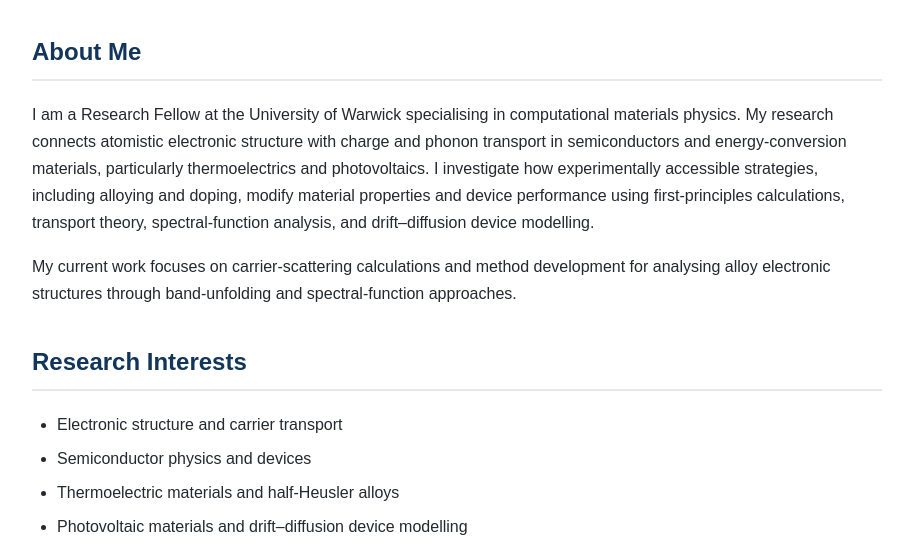
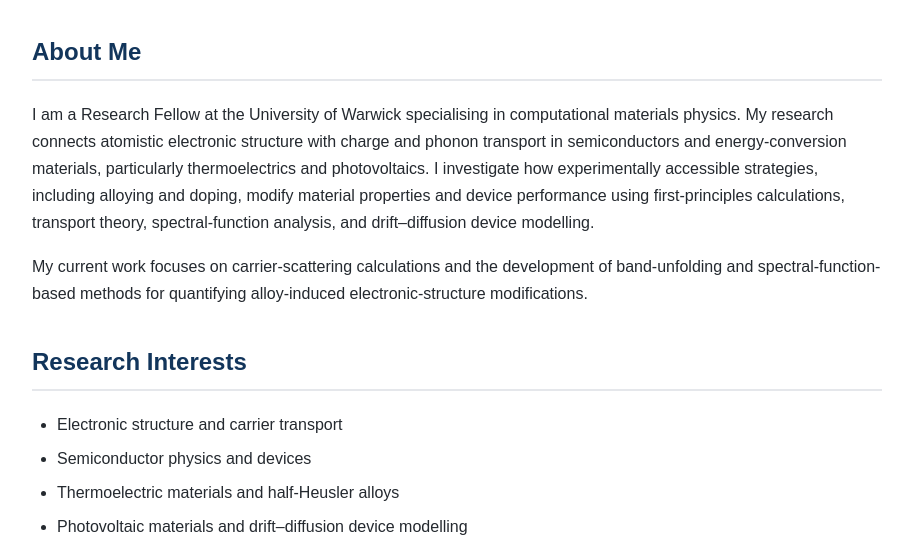
Before and after one commit to KukretiS/KukretiS.github.io, a plain HTML site: page index.html in a window 1280 px wide. Shown: the part 224-768 px from the top of the page, without its empty margins (183-1096 px from the left). Drawn offline with Linux system fonts and the light colour scheme.

Commit message:
Refine current work description in index.html
Updated the description of current work to clarify focus on carrier-scattering calculations and method development.

```diff
--- a/index.html
+++ b/index.html
@@ -155,9 +155,9 @@
       </p>
 
       <p>
-        My current work focuses on carrier-scattering calculations and
-        method development for analysing alloy electronic structures
-        through band-unfolding and spectral-function approaches.
+        My current work focuses on carrier-scattering calculations and the
+        development of band-unfolding and spectral-function-based methods
+        for quantifying alloy-induced electronic-structure modifications.
       </p>
     </section>
 
```
